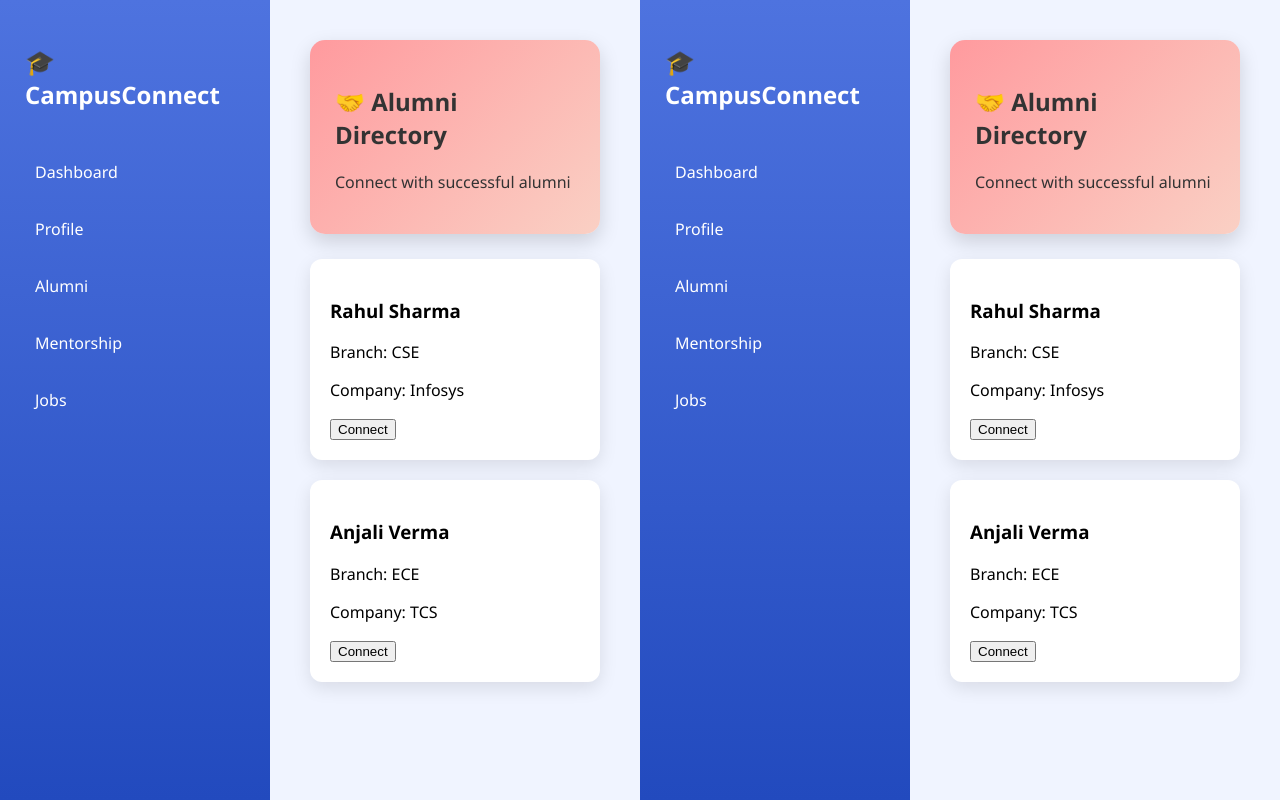
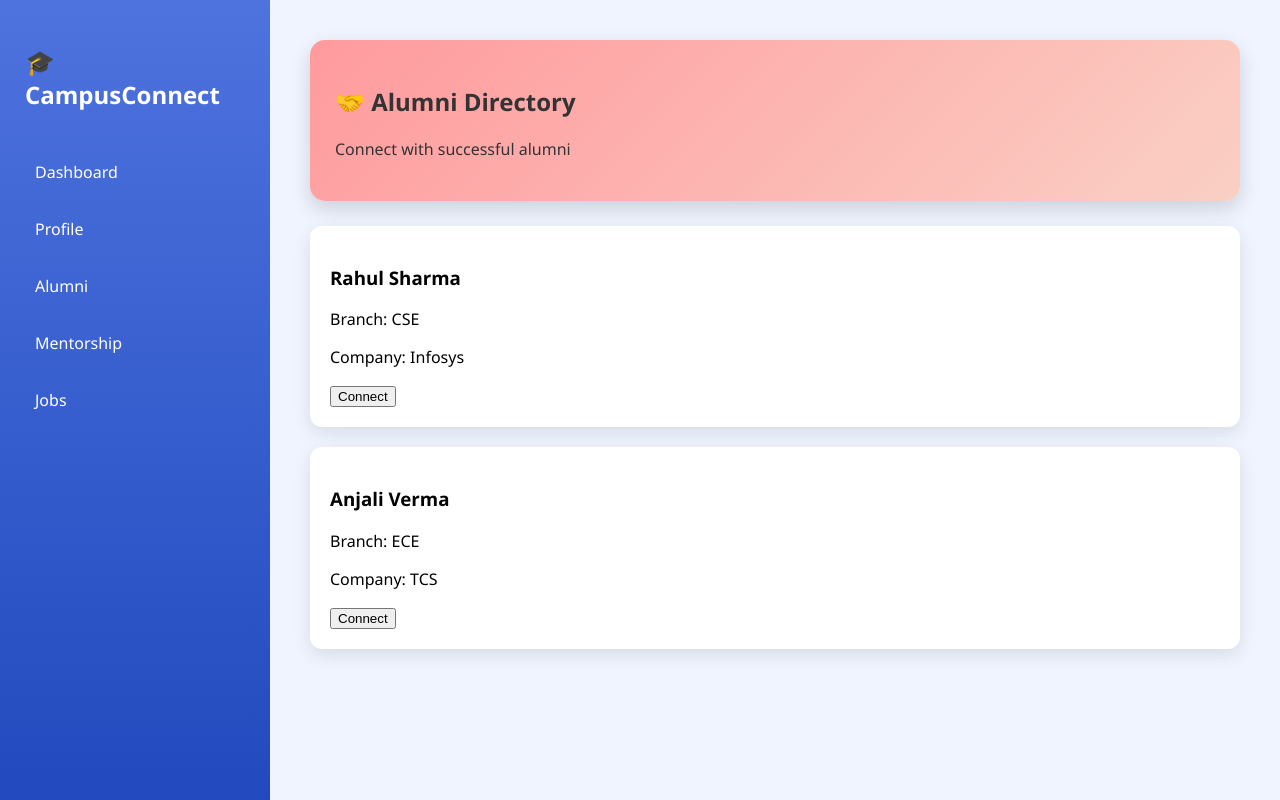
Before and after one commit to MeghanaGanesuni10/Student_alumini_project, a website: page public/alumni.html in a window 1280 px wide. Drawn offline with Linux system fonts and the light colour scheme.

Commit message:
Update alumni.html

```diff
--- a/public/alumni.html
+++ b/public/alumni.html
@@ -39,45 +39,3 @@
 </div>
 
 </body>
-<!DOCTYPE html>
-<html>
-<head>
-    <title>Alumni Directory</title>
-    <link rel="stylesheet" href="css/style.css">
-</head>
-<body class="dashboard-page">
-
-<div class="sidebar">
-    <h2>🎓 CampusConnect</h2>
-    <a href="/dashboard">Dashboard</a>
-    <a href="/profile">Profile</a>
-    <a href="/alumni">Alumni</a>
-    <a href="/mentorship">Mentorship</a>
-    <a href="/jobs">Jobs</a>
-</div>
-
-<div class="main-content">
-
-    <div class="page-header alumni-header">
-        <h2>🤝 Alumni Directory</h2>
-        <p>Connect with successful alumni</p>
-    </div>
-
-    <div class="alumni-card">
-        <h3>Rahul Sharma</h3>
-        <p>Branch: CSE</p>
-        <p>Company: Infosys</p>
-        <button>Connect</button>
-    </div>
-
-    <div class="alumni-card">
-        <h3>Anjali Verma</h3>
-        <p>Branch: ECE</p>
-        <p>Company: TCS</p>
-        <button>Connect</button>
-    </div>
-
-</div>
-
-</body>
-</html>
```
